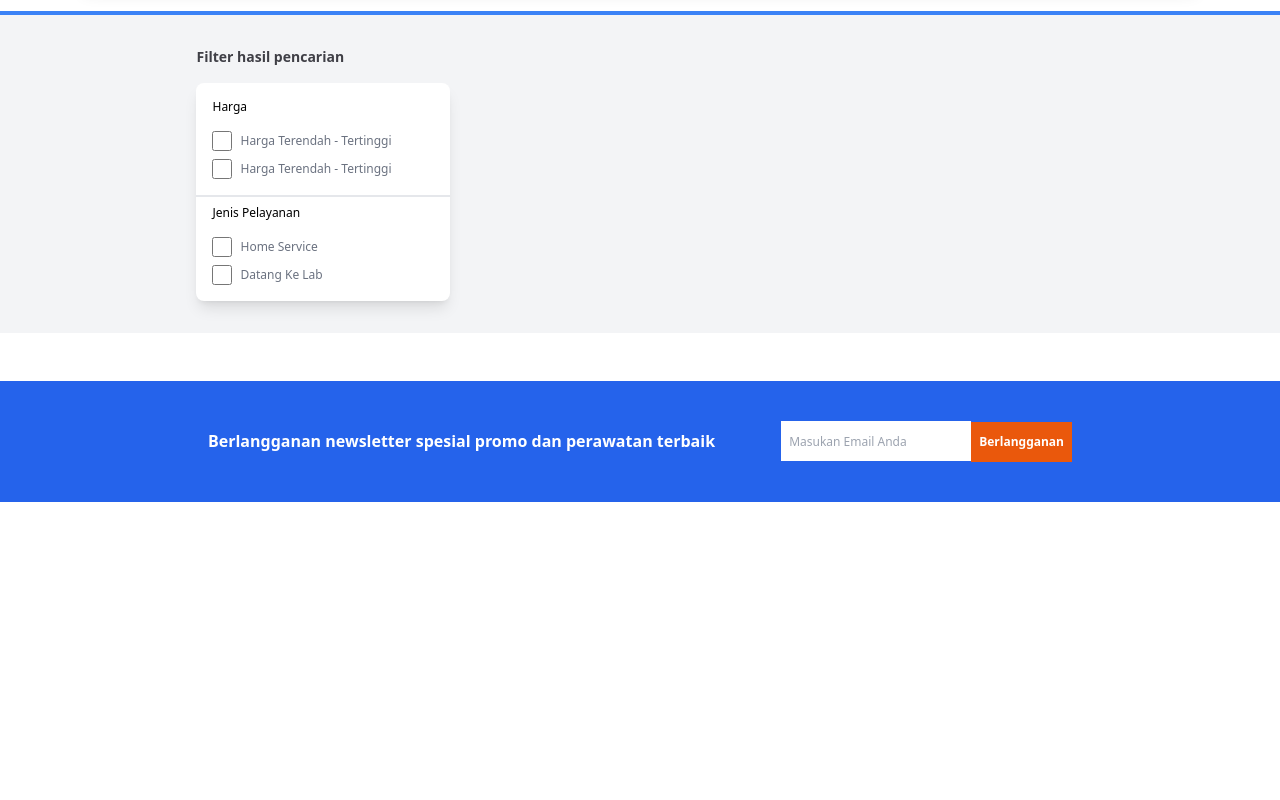
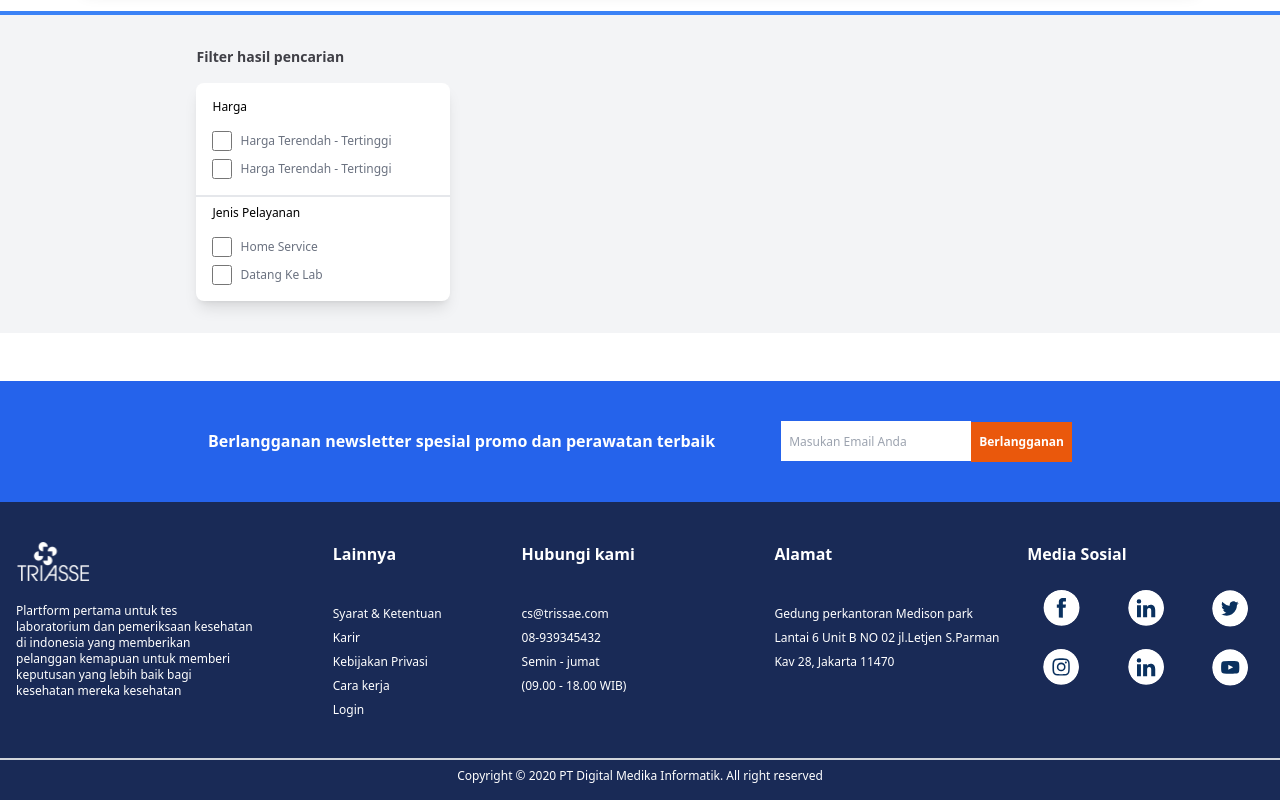
Before and after one commit to lordgent/testTriasse, a Next.js app: page /LabLocation in a window 1280 px wide. Shown: the part 645-1445 px from the top of the page. Before the commit the page ends 1147 px from the top, so only its background shows below. Built offline with nearby package versions, Linux system fonts and the light colour scheme.

Commit message:
completed footer

```diff
--- a/components/Atoms/InfoMedical.jsx
+++ b/components/Atoms/InfoMedical.jsx
@@ -4,7 +4,7 @@ function InfoMedical() {
   return (
     <div className="w-full mt-2 gap-8 block lg:flex px-8 lg:px-24 mb-10">
       <div className="bg-gray-50 w-full h-full lg:h-52 mx-auto rounded-lg">
-        <div className="w-full bg-blue-500 h-36 lg:mt-0 mt-2 lg:h-28 rounded-lg"></div>
+        <div className="w-full bg-purple-600 h-36 lg:mt-0 mt-2 lg:h-28 rounded-lg"></div>
         <div className="px-2 mt-2">
           <p className="text-sm font-semibold text-gray-800">
             Rapidtest covid 19 Sekarang bisa di cicil 4x
--- /dev/null
+++ b/components/Atoms/InfoPlartform.jsx
@@ -0,0 +1,101 @@
+import React from "react";
+import { fb, lked, tweet, ig, pinter, yt, logosmall } from "../../assets/index";
+import Image from "next/image";
+function InfoPlartform() {
+  const icon = [fb, lked, tweet, ig, pinter, yt];
+  return (
+    <div className="py-2" style={{ backgroundColor: "#192a56" }}>
+      <div className="grid grid-cols-1 lg:grid-cols-5 py-8 gap-4 px-4">
+        <div className="mx-auto">
+          <div className="mb-4 mx-auto lg:mx-0 ">
+            <Image
+              src={logosmall}
+              alt="logosmall"
+              className="mx-auto w-full h-full"
+            />
+          </div>
+          <p className="text-white text-center lg:text-left  text-xs">
+            Plartform pertama untuk tes laboratorium dan pemeriksaan kesehatan
+            di indonesia yang memberikan pelanggan kemapuan untuk memberi
+            keputusan yang lebih baik bagi kesehatan mereka kesehatan
+          </p>
+        </div>
+        <div className="mx-auto">
+          <div className="mb-10">
+            <p className="text-white text-center lg:text-left  font-semibold">
+              Lainnya
+            </p>
+          </div>
+          <p className="text-white mb-2 lg:text-md text-xs">
+            Syarat & Ketentuan
+          </p>
+          <p className="text-white mb-2 text-center lg:text-left  lg:text-md text-xs">
+            Karir
+          </p>
+          <p className="text-white text-center lg:text-left  mb-2 lg:text-md text-xs">
+            Kebijakan Privasi
+          </p>
+          <p className="text-white mb-2 text-center lg:text-left  lg:text-md text-xs">
+            Cara kerja
+          </p>
+          <p className="text-white mb-2 text-center lg:text-left  lg:text-md text-xs">
+            Login
+          </p>
+        </div>
+        <div>
+          <div className="mb-10 mx-auto">
+            <p className="text-white text-center lg:text-left font-semibold">
+              Hubungi kami
+            </p>
+          </div>
+          <p className="text-white mb-2 lg:text-md text-xs text-center lg:text-left ">
+            cs@trissae.com
+          </p>
+          <p className="text-white mb-2 lg:text-md text-xs text-center lg:text-left ">
+            08-939345432
+          </p>
+          <p className="text-white mb-2 lg:text-md text-xs text-center lg:text-left ">
+            Semin - jumat
+          </p>
+          <p className="text-white mb-2 lg:text-md text-xs text-center lg:text-left ">
+            (09.00 - 18.00 WIB)
+          </p>
+        </div>
+        <div>
+          <div className="mb-10">
+            <p className="text-white font-semibold text-center lg:text-left ">
+              Alamat
+            </p>
+          </div>
+          <p className="text-white mb-2 text-center lg:text-left  lg:text-md text-xs">
+            Gedung perkantoran Medison park
+          </p>
+          <p className="text-white text-center lg:text-left  mb-2 lg:text-md text-xs">
+            Lantai 6 Unit B NO 02 jl.Letjen S.Parman
+          </p>
+          <p className="text-white text-center lg:text-left  mb-2 lg:text-md text-xs">
+            Kav 28, Jakarta 11470
+          </p>
+        </div>
+
+        <div>
+          <div className="mb-6">
+            <p className="text-white font-semibold">Media Sosial</p>
+          </div>
+          <div className="grid mx-auto grid-cols-3 gap-4">
+            {icon?.map((item, idx) => (
+              <div key={idx} className="mx-auto">
+                <Image src={item} alt="icon" className="h-4 w-4" />
+              </div>
+            ))}
+          </div>
+        </div>
+      </div>
+      <p className="text-center py-2 text-white border-t-2 border-gray-300 text-xs">
+        Copyright &copy; 2020 PT Digital Medika Informatik. All right reserved{" "}
+      </p>
+    </div>
+  );
+}
+
+export default InfoPlartform;
--- a/components/organism/Footer/FooterComp.jsx
+++ b/components/organism/Footer/FooterComp.jsx
@@ -1,10 +1,12 @@
 import React from "react";
 import ContactSendMail from "../../Atoms/ContactSendMail";
+import InfoPlartform from "../../Atoms/InfoPlartform";
 
 function FooterComp() {
   return (
     <div className="w-full ">
       <ContactSendMail />
+      <InfoPlartform />
     </div>
   );
 }
--- a/components/organism/Products/ListProducts.jsx
+++ b/components/organism/Products/ListProducts.jsx
@@ -4,7 +4,6 @@ import Image from "next/image";
 import EventPromo from "../../Atoms/EventPromo";
 function ListProducts() {
   const rp = require("rupiah-format");
-  const [Diskon, setDiskon] = useState(0);
 
   return (
     <div className="w-full px-2 lg:px-20 mb-10 mt-10">
@@ -19,7 +18,7 @@ function ListProducts() {
         {products?.map((item) => (
           <div
             key={item.id}
-            className="mx-auto w-42 bg-gray-50 w-full rounded-lg shadow-lg"
+            className="mx-auto mb-4 lg:mb-0 w-42 bg-gray-50 w-full rounded-lg shadow-lg"
           >
             <div className="w-40  mx-auto h-36 bg-gray-300 rounded-lg"></div>
             <div className=" px-4 lg:px-2 py-2">
```
Also changed, not shown: assets/index.js (+15 -0 lines).
